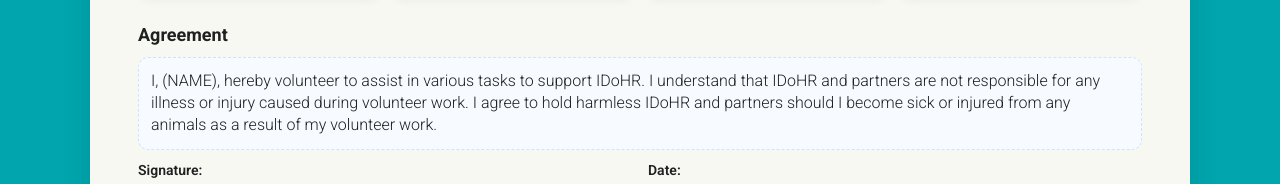
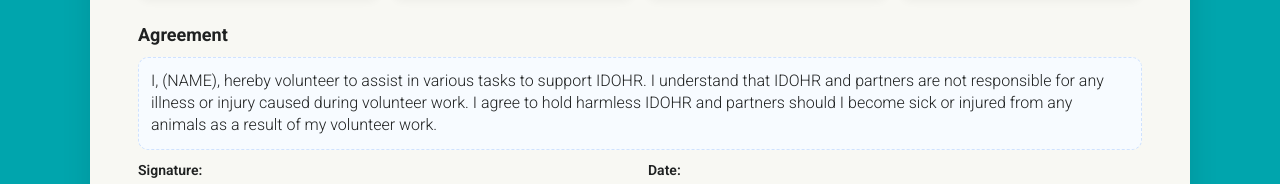
Before and after one commit to cconner57/idohr, a Vue app: page /volunteer in a window 1280 px wide. Shown: the part 1501-1685 px from the top of the page. Built offline with nearby package versions, Linux system fonts and the light colour scheme.

Commit message:
fixed name

```diff
--- a/src/pages/Volunteer.vue
+++ b/src/pages/Volunteer.vue
@@ -176,9 +176,9 @@
       <fieldset class="waiver-container">
         <legend id="waiv" class="section-title">Agreement</legend>
         <p class="waiver">
-          I, (NAME), hereby volunteer to assist in various tasks to support IDoHR. I understand that
-          IDoHR and partners are not responsible for any illness or injury caused during volunteer
-          work. I agree to hold harmless IDoHR and partners should I become sick or injured from any
+          I, (NAME), hereby volunteer to assist in various tasks to support IDOHR. I understand that
+          IDOHR and partners are not responsible for any illness or injury caused during volunteer
+          work. I agree to hold harmless IDOHR and partners should I become sick or injured from any
           animals as a result of my volunteer work.
         </p>
 
```
